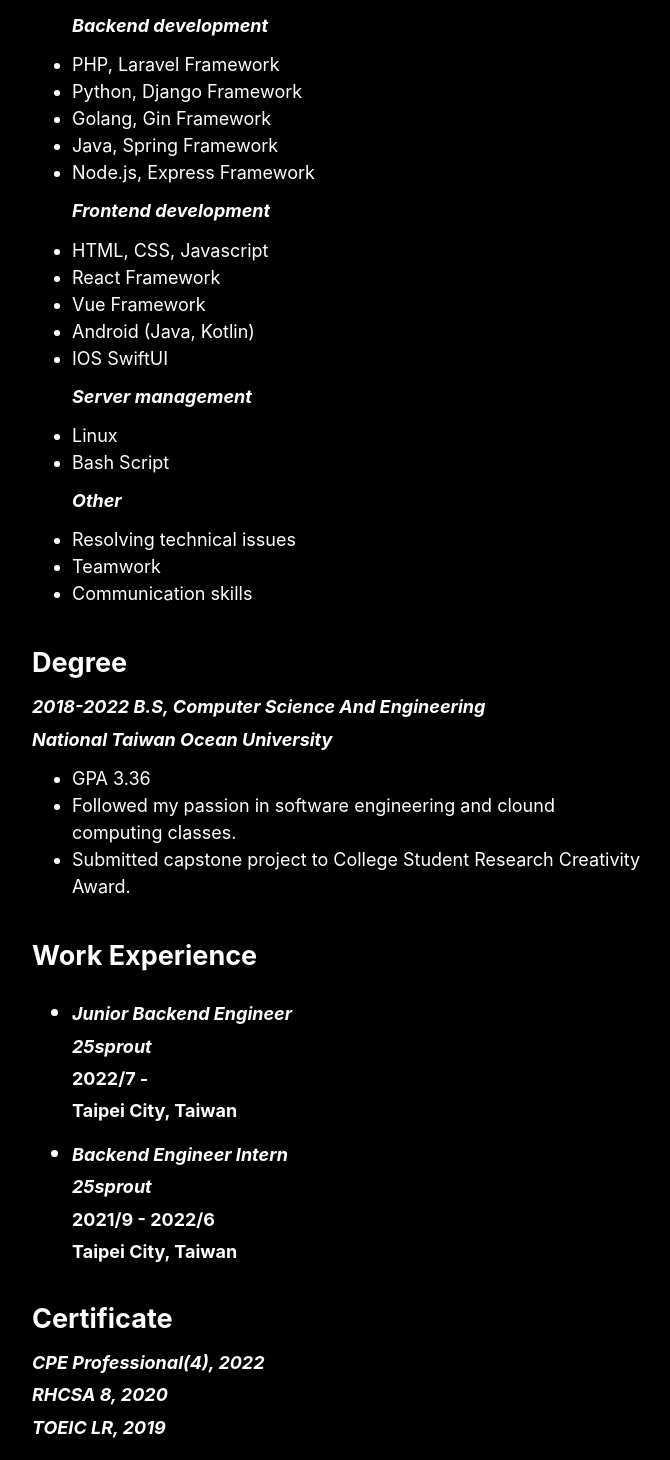
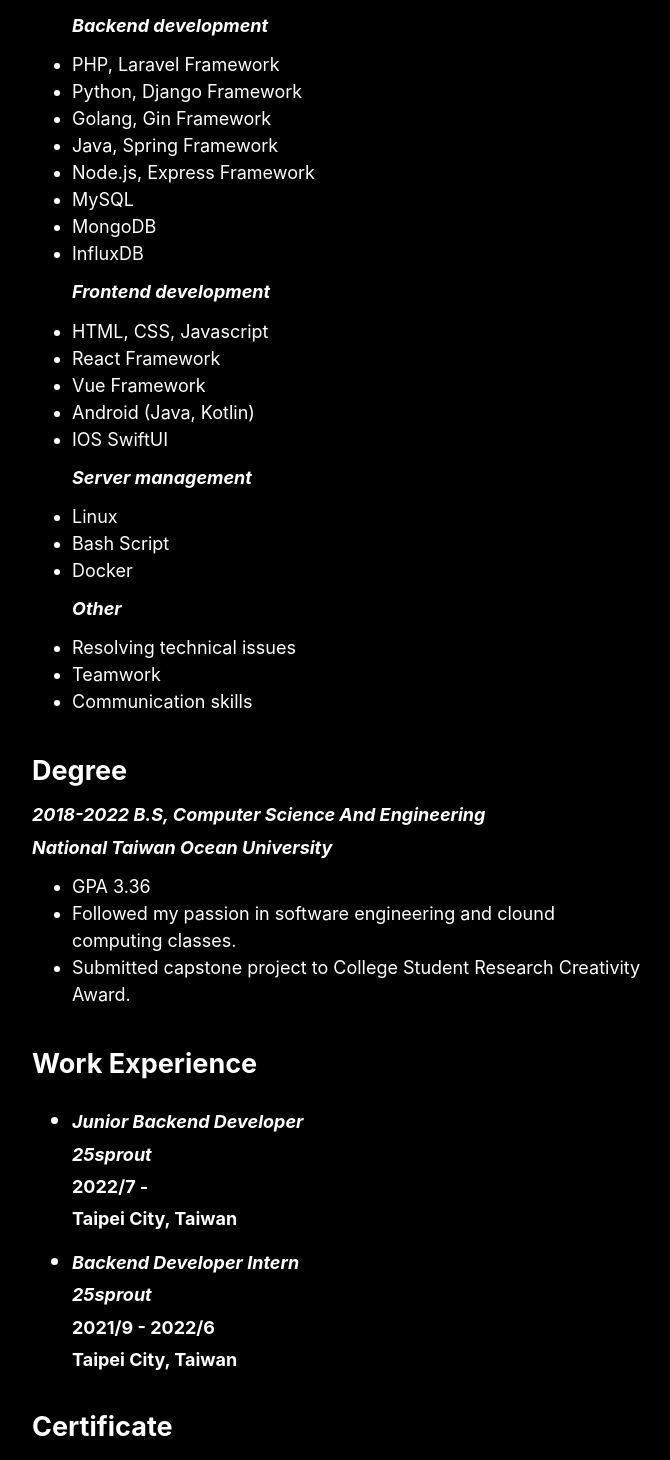
Before and after one commit to SmoothieNoIce/flexolk-blog, a Next.js app: page / in a window 1280 px wide. Shown: the part 382-1842 px from the top of the page, without its empty margins (302-972 px from the left). Built offline with nearby package versions, Linux system fonts and the light colour scheme.

Commit message:
feat: update page

```diff
--- a/pages/index.js
+++ b/pages/index.js
@@ -24,6 +24,9 @@ export default function Home({ allPostsData }) {
           <li>Golang, Gin Framework</li>
           <li>Java, Spring Framework</li>
           <li>Node.js, Express Framework</li>
+          <li>MySQL</li>
+          <li>MongoDB</li>
+          <li>InfluxDB</li>
           <p className={utilStyles.ArticleMd}>Frontend development</p>
           <li>HTML, CSS, Javascript</li>
           <li>React Framework</li>
@@ -33,6 +36,7 @@ export default function Home({ allPostsData }) {
           <p className={utilStyles.ArticleMd}>Server management</p>
           <li>Linux</li>
           <li>Bash Script</li>
+          <li>Docker</li>
           <p className={utilStyles.ArticleMd}>Other</p>
           <li>Resolving technical issues</li>
           <li>Teamwork</li>
@@ -53,13 +57,13 @@ export default function Home({ allPostsData }) {
         <h2 className={utilStyles.headingLg}>Work Experience</h2>
         <ul>
           <li>
-            <p className={utilStyles.ArticleMd}>Junior Backend Engineer</p>
+            <p className={utilStyles.ArticleMd}>Junior Backend Developer</p>
             <p className={utilStyles.ArticleMd}>25sprout</p>
             <p className={utilStyles.Article2Md}>2022/7 -</p>
             <p className={utilStyles.Article2Md}>Taipei City, Taiwan</p>
           </li>
           <li>
-            <p className={utilStyles.ArticleMd}>Backend Engineer Intern</p>
+            <p className={utilStyles.ArticleMd}>Backend Developer Intern</p>
             <p className={utilStyles.ArticleMd}>25sprout</p>
             <p className={utilStyles.Article2Md}>2021/9 - 2022/6</p>
             <p className={utilStyles.Article2Md}>Taipei City, Taiwan</p>
```
